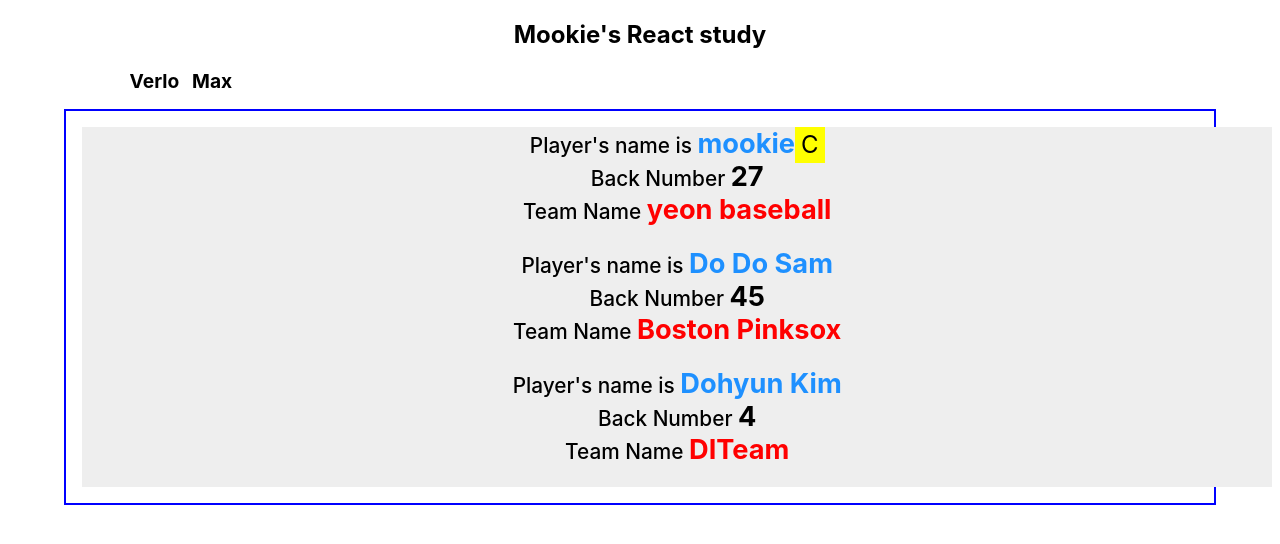
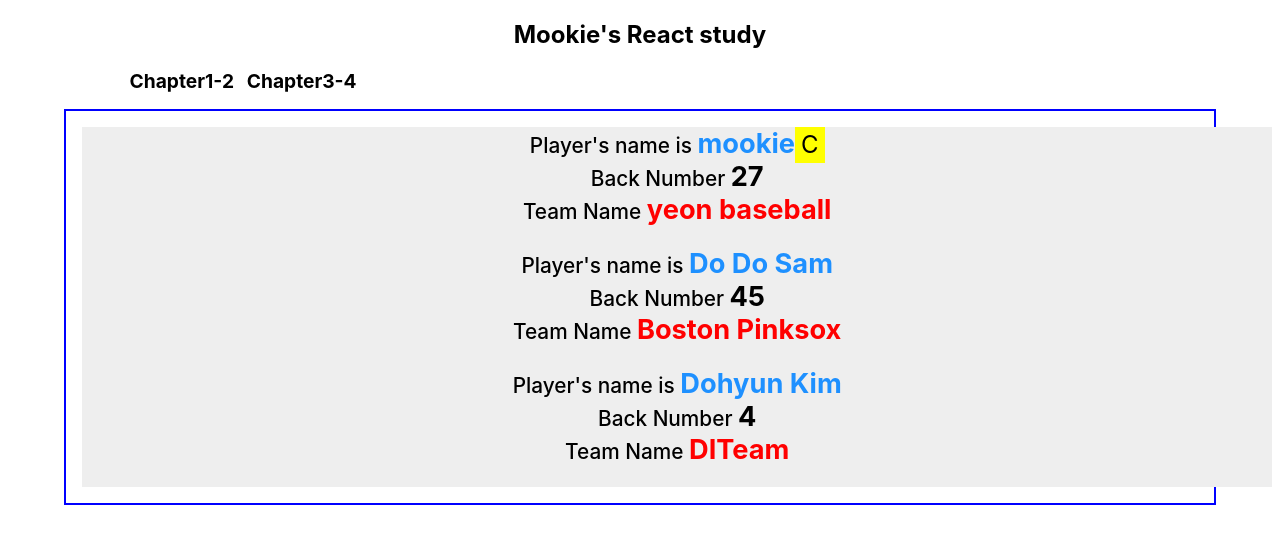
Before and after one commit to tony2550/react-study-app, a React (Create React App) app: page / in a window 1280 px wide. Shown: the top 544 px of the page. Built offline with nearby package versions, Linux system fonts and the light colour scheme; the HTML template or start-up script is replaced by a standard one.

Commit message:
add Counter component and README content

```diff
--- a/src/App.css
+++ b/src/App.css
@@ -59,3 +59,8 @@
   font-size: 1.2rem;
   font-weight: 700;
 }
+
+.app-navbar > ul > li:hover {
+  color: grey;
+  cursor: pointer;
+}
--- a/src/App.jsx
+++ b/src/App.jsx
@@ -1,4 +1,6 @@
+import React, { useState } from 'react';
 import './App.css';
+import Counter from './components/Counter';
 import Hello from './components/Hello';
 import Wrapper from './components/Wrapper';
 
@@ -7,21 +9,27 @@ Hello.defaultProps = {
 };
 
 const App = () => {
+  const [page, setPage] = useState(0);
+
   return (
     <div>
       <h2 className="app-header">Mookie's React study</h2>
       <div className="app-navbar">
         <ul className="navbtn-wrapper">
-          <li>Verlo</li>
-          <li>Max</li>
+          <li onClick={() => setPage(0)}>Chapter1-2</li>
+          <li onClick={() => setPage(1)}>Chapter3-4</li>
         </ul>
       </div>
       <div className="app-content">
-        <Wrapper>
-          <Hello name="mookie" backnumber="27" team="yeon baseball" isCaptain />
-          <Hello backnumber="45" team="Boston Pinksox" />
-          <Hello name="Dohyun Kim" backnumber="4" team="DITeam" />
-        </Wrapper>
+        {page === 0 ? (
+          <Wrapper>
+            <Hello name="mookie" backnumber="27" team="yeon baseball" isCaptain />
+            <Hello backnumber="45" team="Boston Pinksox" />
+            <Hello name="Dohyun Kim" backnumber="4" team="DITeam" />
+          </Wrapper>
+        ) : (
+          <Counter />
+        )}
       </div>
     </div>
   );
--- /dev/null
+++ b/src/components/Counter.jsx
@@ -0,0 +1,7 @@
+import React from 'react';
+
+const Counter = () => {
+  return <div>Counter Page</div>;
+};
+
+export default Counter;
```
Also changed, not shown: 1 other file (tests, documents, lock files or other folders).
